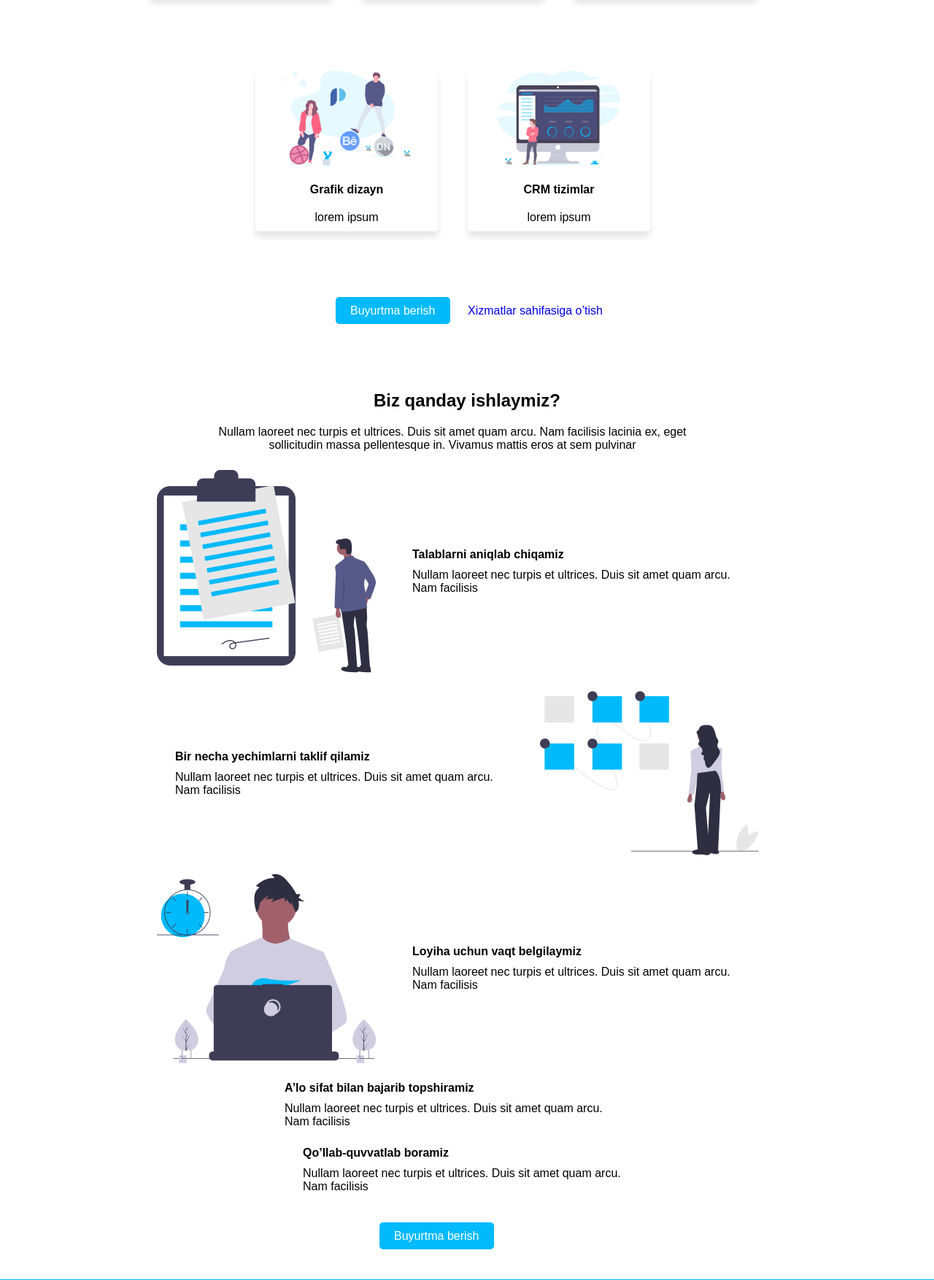
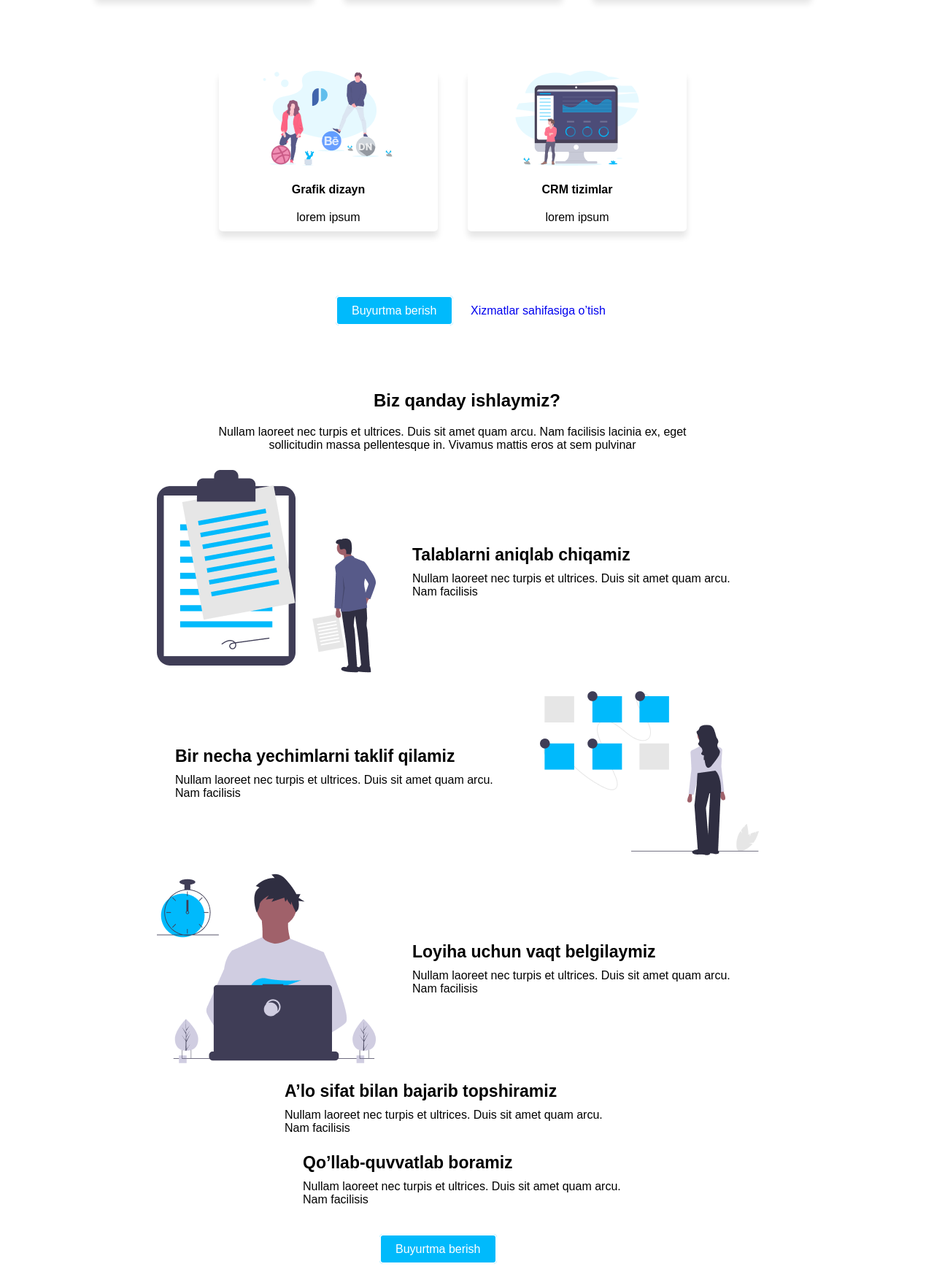
Before and after one commit to Mominjon/imthon-qayta-urinish, a plain HTML site: page index.html in a window 1280 px wide. Shown: the part 1046-2800 px from the top of the page at 73% size. Drawn offline with Linux system fonts and the light colour scheme.

Commit message:
qayta-tuzatish

```diff
--- a/css/style.css
+++ b/css/style.css
@@ -44,12 +44,14 @@ a {
     color: #fff!important;
     background: #00BAFC;
     border-radius: 5px;
+    border: 2px solid #fff;
     padding: 10px 20px;
-    transition: color, background 0.5s ease-in;
+    transition: color, border, background-color 0.3s ease-in;
 }
 .tepa-link:hover {
     color: #000!important;
-    background: #ffff99;
+    border: 2px solid #00BAFC;
+    background-color: #fff;
     border-radius: 5px;
     padding: 10px 20px;
 }
@@ -98,10 +100,11 @@ a {
     margin-left: 0px;
 }
 .tepadan-2-3 li {
+    box-shadow: 0px 8px 8px 0px #000000 10%;
     margin: 50px 40px 50px 1px;
     box-shadow: 0px 8px 8px rgba(0, 0, 0, 0.1);
     border-radius: 5px;
-    width: 250px;
+    width: 300px;
 }
 .tepadan-2-3 h4 {
     margin: 20px 0px;
@@ -146,7 +149,9 @@ a {
 .left p {
     margin-top: 10px;
 }
-
+.left h4 {
+    font-size: 23px;
+}
 .tepadan-3 p {
     width: 450px;
     margin-right: 50px;
@@ -156,6 +161,7 @@ a {
     margin-left: 50px;
 }
 .right h4 {
+    font-size: 23px;
     margin-left: 50px;
 }
 .tepadan-3-link {
@@ -213,6 +219,7 @@ form select {
     margin-bottom: 20px;
 }
 form button {
+    border: 1px solid #fff;
     width: 200px;
     padding: 10px 25px;
     background: #00BAFC;
```
